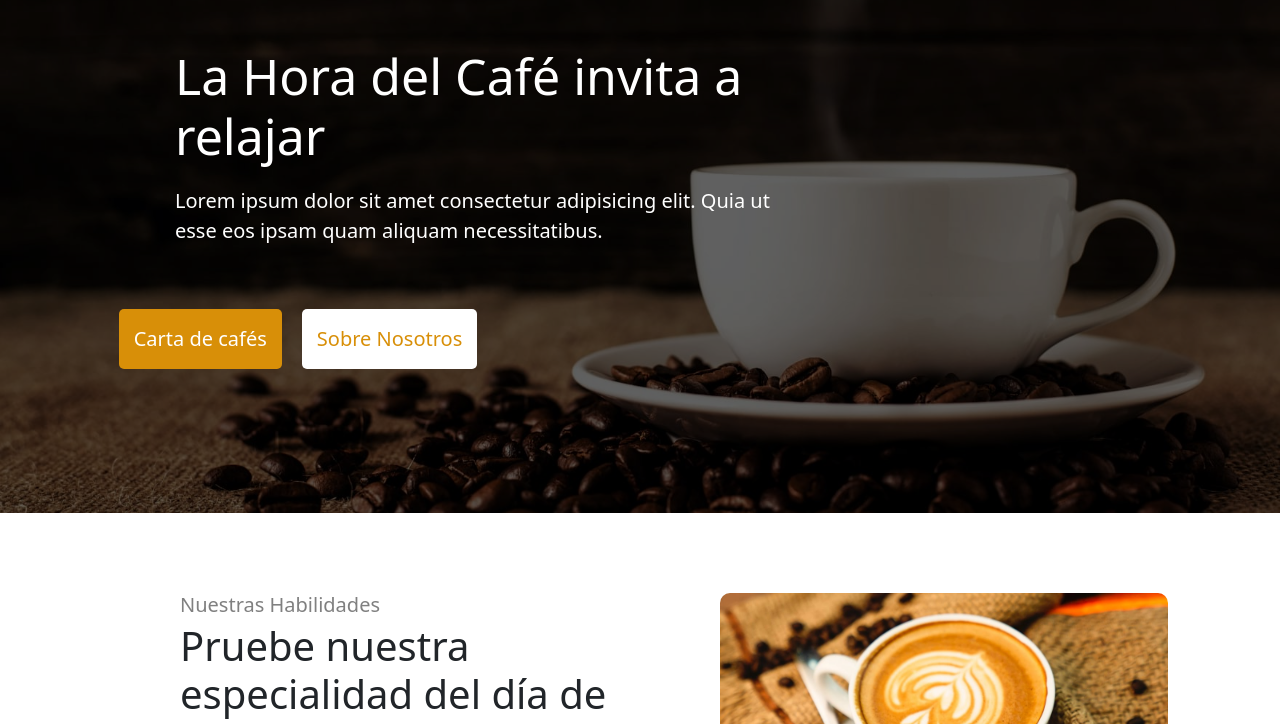
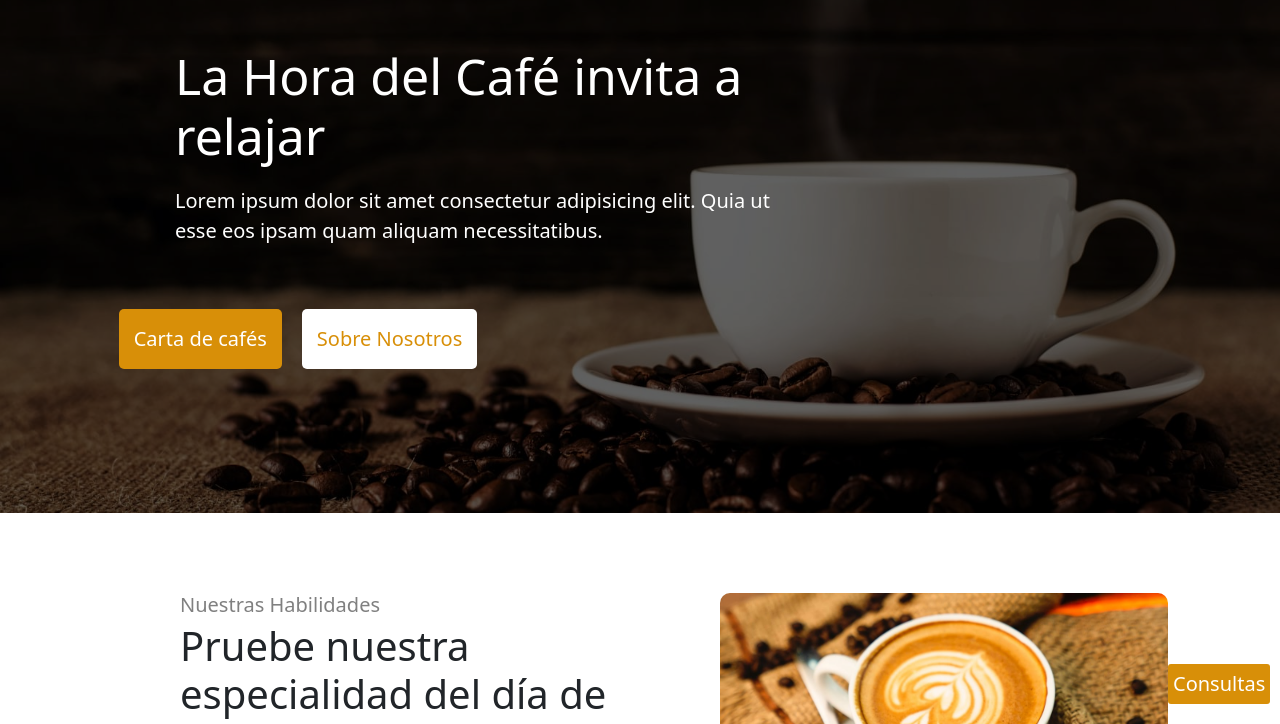
Before and after one commit to ezequielresipa45/coffe-project-coderhouse, a plain HTML site: page index.html in a window 1280 px wide. Shown: the part 76-800 px from the top of the page. Drawn offline with nearby package versions, Linux system fonts and the light colour scheme.

Commit message:
Se modifico la posicion del boton modal

```diff
--- a/css/style.css
+++ b/css/style.css
@@ -832,8 +832,8 @@ color: #ffffff;
 .boton-fuera{
 
    position: fixed;
-  top: 93vh;;
-  left: 189vh;
+   bottom: 20px;
+   right: 10px;
   z-index: 5;
 
 }
```
